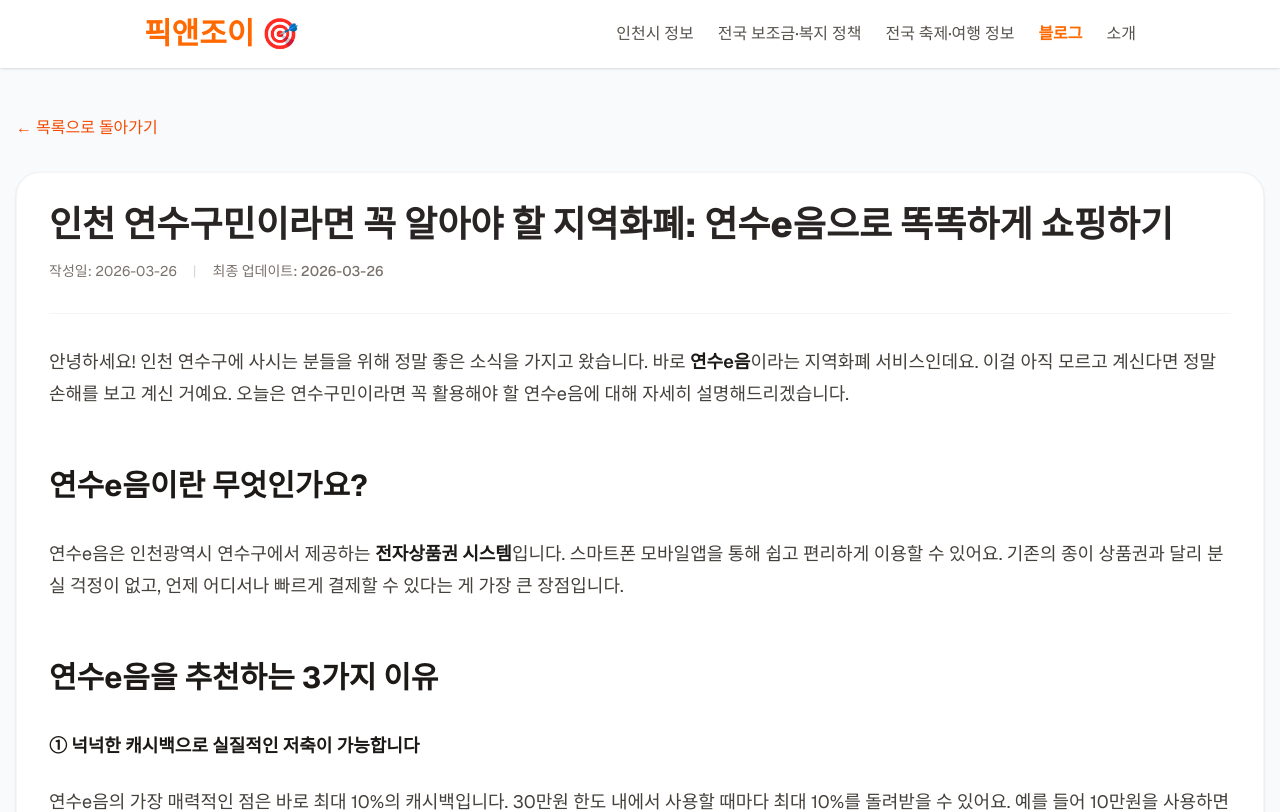
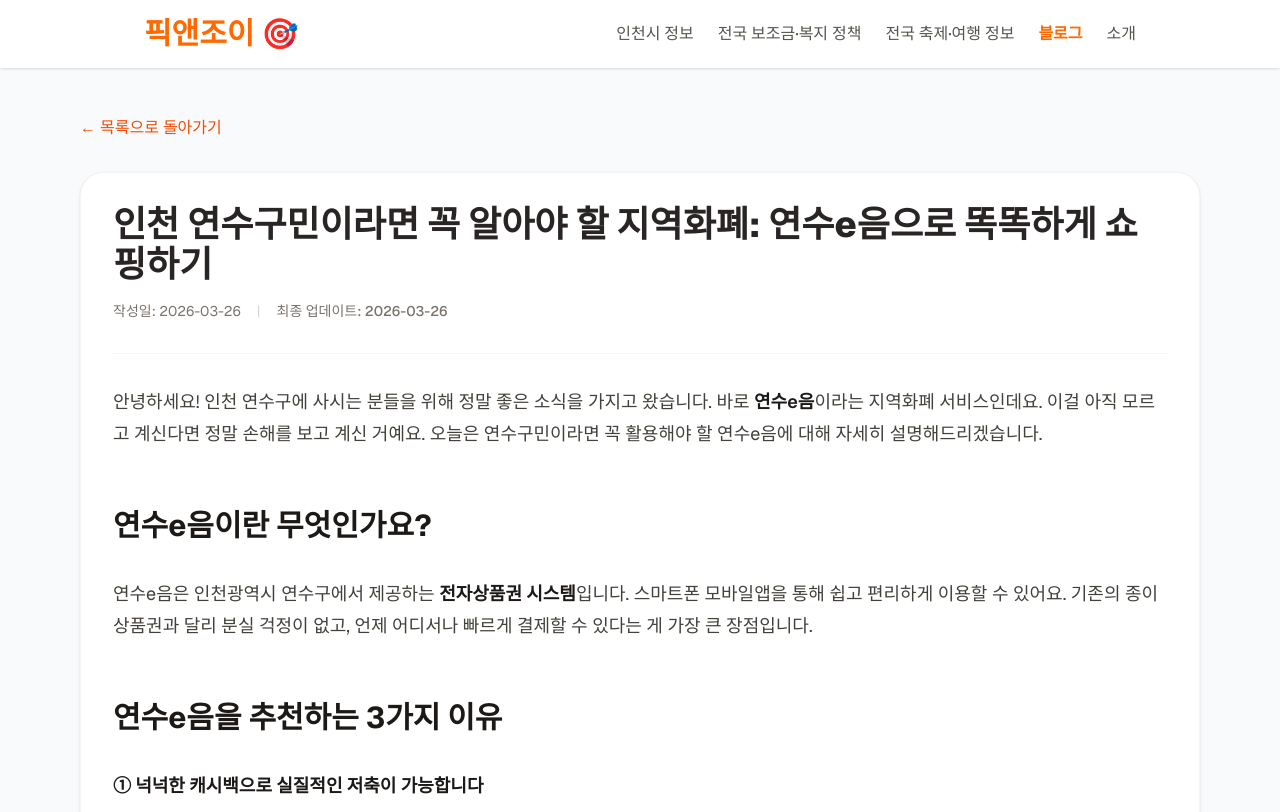
Before and after one commit to RoyHong01/my-local-info, a Next.js app: page /blog/2026-03-26-yeonsu-local-currency-cashback in a window 1280 px wide. Shown: the top 812 px of the page. Built offline with nearby package versions, Linux system fonts and the light colour scheme; no server answers.

Commit message:
상세 페이지 폭 미세 조정: max-w-6xl로 축소

```diff
--- a/src/app/blog/[slug]/page.tsx
+++ b/src/app/blog/[slug]/page.tsx
@@ -105,7 +105,7 @@ export default async function BlogPostPage({ params }: { params: Promise<{ slug:
         </div>
       </header>
 
-      <main className="max-w-7xl mx-auto px-4 py-12">
+      <main className="max-w-6xl mx-auto px-4 py-12">
         <Link href="/blog" className="text-orange-600 hover:underline mb-8 inline-block">&larr; 목록으로 돌아가기</Link>
         <article className="bg-white p-8 rounded-3xl shadow-sm border border-stone-100">
           <header className="mb-8 border-b border-stone-100 pb-8">
--- a/src/app/festival/[id]/page.tsx
+++ b/src/app/festival/[id]/page.tsx
@@ -108,7 +108,7 @@ export default async function FestivalDetailPage({ params }: { params: Promise<{
         </div>
       </header>
 
-      <main className="max-w-7xl mx-auto px-4 py-10">
+      <main className="max-w-6xl mx-auto px-4 py-10">
         <Link href="/festival" className="text-sm text-rose-600 hover:underline mb-6 inline-block">
           ← 전국 축제·여행 목록
         </Link>
--- a/src/app/incheon/[id]/page.tsx
+++ b/src/app/incheon/[id]/page.tsx
@@ -113,7 +113,7 @@ export default async function IncheonDetailPage({ params }: { params: Promise<{
         </div>
       </header>
 
-      <main className="max-w-7xl mx-auto px-4 py-10">
+      <main className="max-w-6xl mx-auto px-4 py-10">
         <Link href="/incheon" className="text-sm text-blue-600 hover:underline mb-6 inline-block">
           ← 인천 지역 정보 목록
         </Link>
--- a/src/app/subsidy/[id]/page.tsx
+++ b/src/app/subsidy/[id]/page.tsx
@@ -113,7 +113,7 @@ export default async function SubsidyDetailPage({ params }: { params: Promise<{
         </div>
       </header>
 
-      <main className="max-w-7xl mx-auto px-4 py-10">
+      <main className="max-w-6xl mx-auto px-4 py-10">
         <Link href="/subsidy" className="text-sm text-amber-600 hover:underline mb-6 inline-block">
           ← 전국 보조금 목록
         </Link>
```
